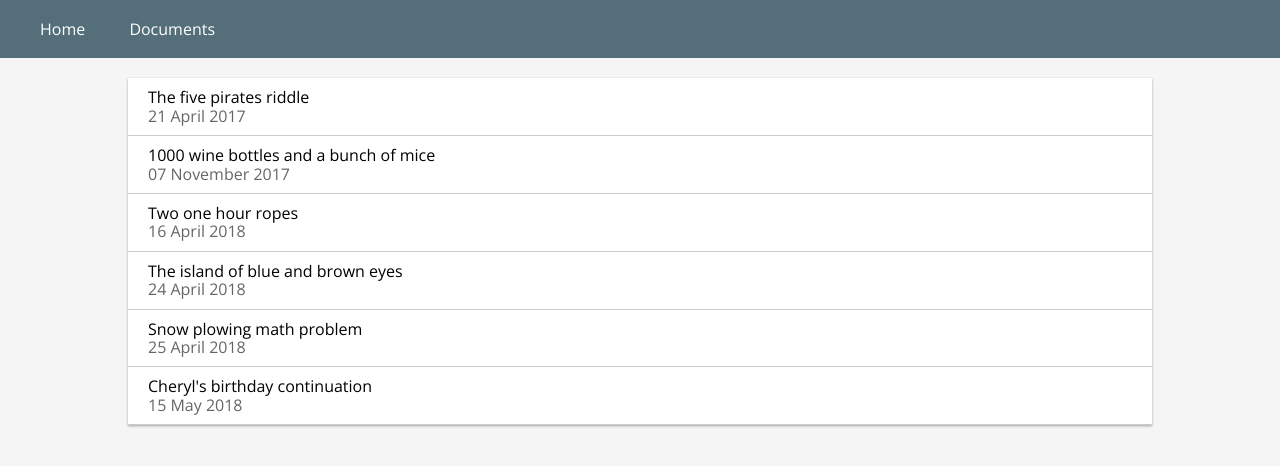
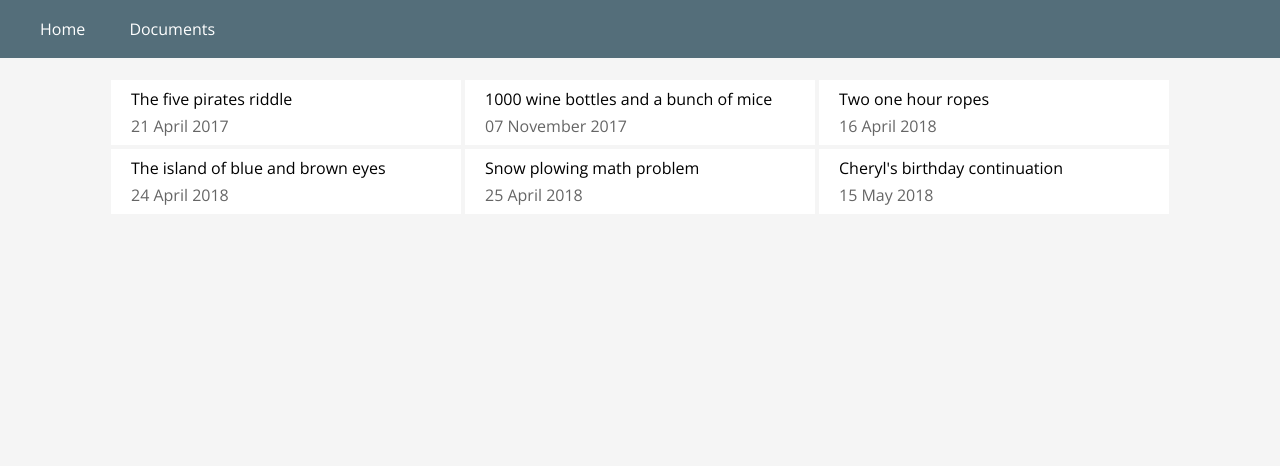
Before and after one commit to guillermobox/guillermobox.github.io, a Jekyll site: the page built from docs/index.html, in a window 1280 px wide. Shown: the top 466 px of the page. Built offline with Jekyll 4.4.1, drawn with Linux system fonts in a browser that asks for light colours.

Commit message:
Change document list to be represented in a different way

```diff
--- a/css/document.scss
+++ b/css/document.scss
@@ -68,17 +68,16 @@ div.card {
 
 // This is for the list of documents
 div.list {
-	background-color: white;
 	margin: 20px auto;
-	width: 80%;
 	ul {
 		margin: 0px;
 		padding: 0px;
 		li{
+			margin: 2px;
+			background-color: white;
 			display: block;
 			list-style-type: none;
 			cursor: pointer;
-			border-bottom: 1px solid #ccc;
 			&:hover {
 			}
 			a{
--- a/docs/index.html
+++ b/docs/index.html
@@ -2,12 +2,12 @@
 layout: main
 ---
 
-<div class="list fullwidth depth1">
-	<ul>
+<div class="list fullwidth">
+	<ul style="justify-content: center;display: flex;flex-wrap: wrap;">
 		{% for doc in site.documents %}
-		<li>
-		<a href="{{doc.url}}">{{ doc.title }}<br />
-		<div class="dim">{{ doc.date | date_to_long_string }}</div>
+		<li style="flex: 0 1 350px;" >
+		<a style="box-sizing: border-box;" href="{{doc.url}}">{{ doc.title }}<br />
+		<div style="margin-top: 0.5em;" class="dim">{{ doc.date | date_to_long_string }}</div>
 		</a>
 		</li>
 		{% endfor %}
```
